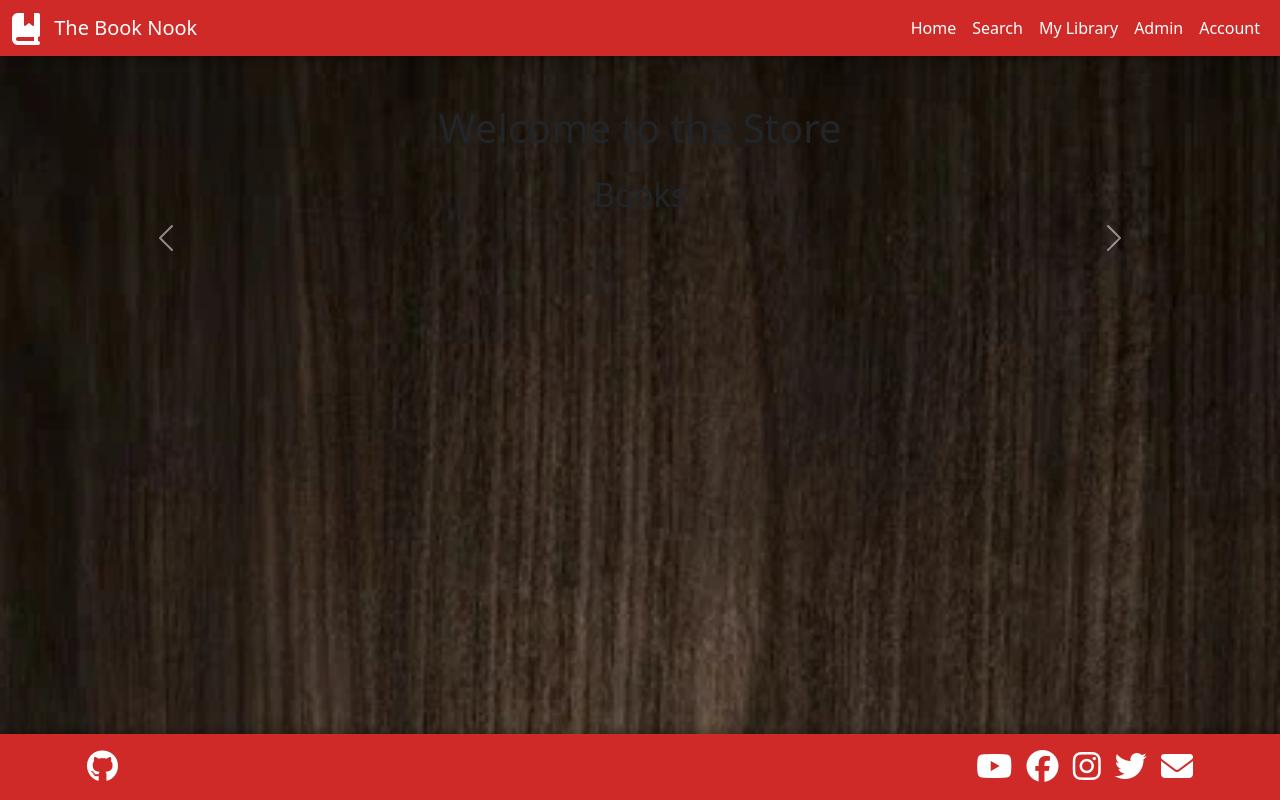
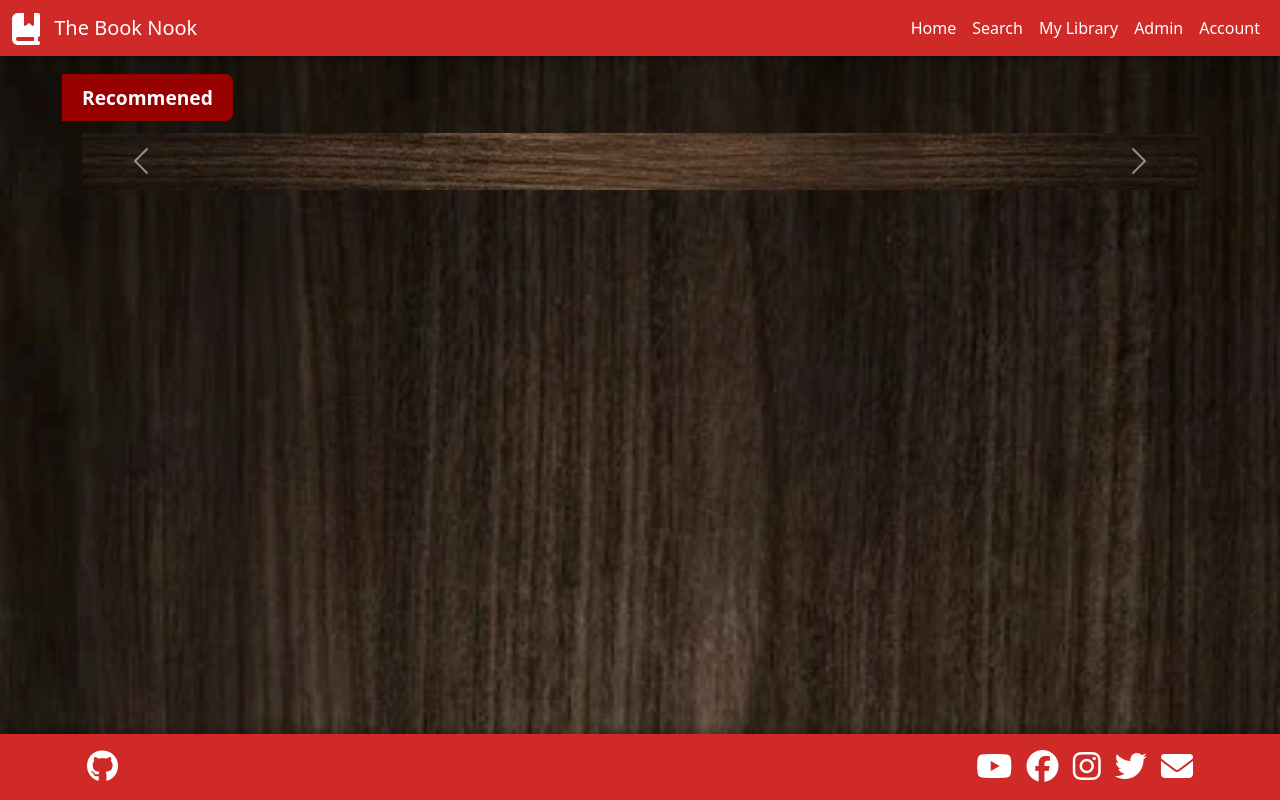
Before and after one commit to MeganOtton/BookNook, a Django app: template Store/templates/store/index.html in a window 1280 px wide. Run offline with Django 3.2, Linux system fonts and the light colour scheme; the template is opened without the code that fills it, so the values that code supplies are empty; some libraries are stand-ins or nearby versions.

Commit message:
[HTML, CSS] Shelf CSS ADD

```diff
--- a/Store/templates/store/index.html
+++ b/Store/templates/store/index.html
@@ -7,9 +7,14 @@
 
 <!-- index.html content starts here -->
 
+<!-- <img src="{% static 'images/Bookstore.webp' %}" class="bookstore" alt="Bookstore"> -->
+
 <div class="container mt-5">
-    <h1 class="text-center mb-4">Welcome to the Store</h1>
-    <h2 class="text-center mb-4">Books</h2>
+
+    <div class="shelf-title-wrapper">
+        <span class="shelf-title">Recommened</span>
+    </div>
+
 
     <div id="bookCarousel" class="carousel slide">
         <div class="carousel-inner">
@@ -38,17 +43,15 @@
         <!-- Carousel Controls -->
         <button class="carousel-control-prev" type="button" data-bs-target="#bookCarousel" data-bs-slide="prev">
             <span class="carousel-control-prev-icon" aria-hidden="true"></span>
-        <span class="visually-hidden">Previous</span>
         </button>
 
         <button class="carousel-control-next" type="button" data-bs-target="#bookCarousel" data-bs-slide="next">
             <span class="carousel-control-next-icon" aria-hidden="true"></span>
-        <span class="visually-hidden">Next</span>
         </button>
+
+        <img src="{% static 'images/Wood_Shelf.webp' %}" class="wood-shelf" alt="Wood Shelf">
     </div>
-
 </div>
-
 
 <!-- index.html content ends here -->
 {% endblock %}
--- a/static/css/style.css
+++ b/static/css/style.css
@@ -1,6 +1,7 @@
 :root {
     --white: #ffffff;
     --main-red : #CF2A27;
+    --ribbon-red : #990000;
     --shadow-color : #00000036;
 }
 
@@ -20,6 +21,7 @@ body {
     top: 0;
     z-index: 1030;
     box-shadow: 0 4px 6px var(--shadow-color);
+    width: 100%;
 }
 
 .navbar-brand {
@@ -75,3 +77,35 @@ body {
 .Book {
     width: 18rem;
 }
+
+/* Custom positioning for the carousel controls */
+
+.carousel-control-prev {
+    left: -25px;
+}
+
+.carousel-control-next {
+    right: -25px;
+}
+
+.wood-shelf {
+    width: 100%;
+}
+
+
+.shelf-title-wrapper {
+    position: relative;
+    top: -20px;
+    left: -20px;
+    z-index: 1000;
+}
+
+.shelf-title {
+    background-color: var(--ribbon-red);
+    padding: 10px 20px;
+    border-radius: 0 8px 8px 0; /* Rounded right corners */
+
+    color: white;
+    font-weight: bold;
+    font-size: 1.2rem;
+}
```
Also changed, not shown: static/images/Wood_Shelf.webp (added). Lines whose indentation alone changed are shown as unchanged.
